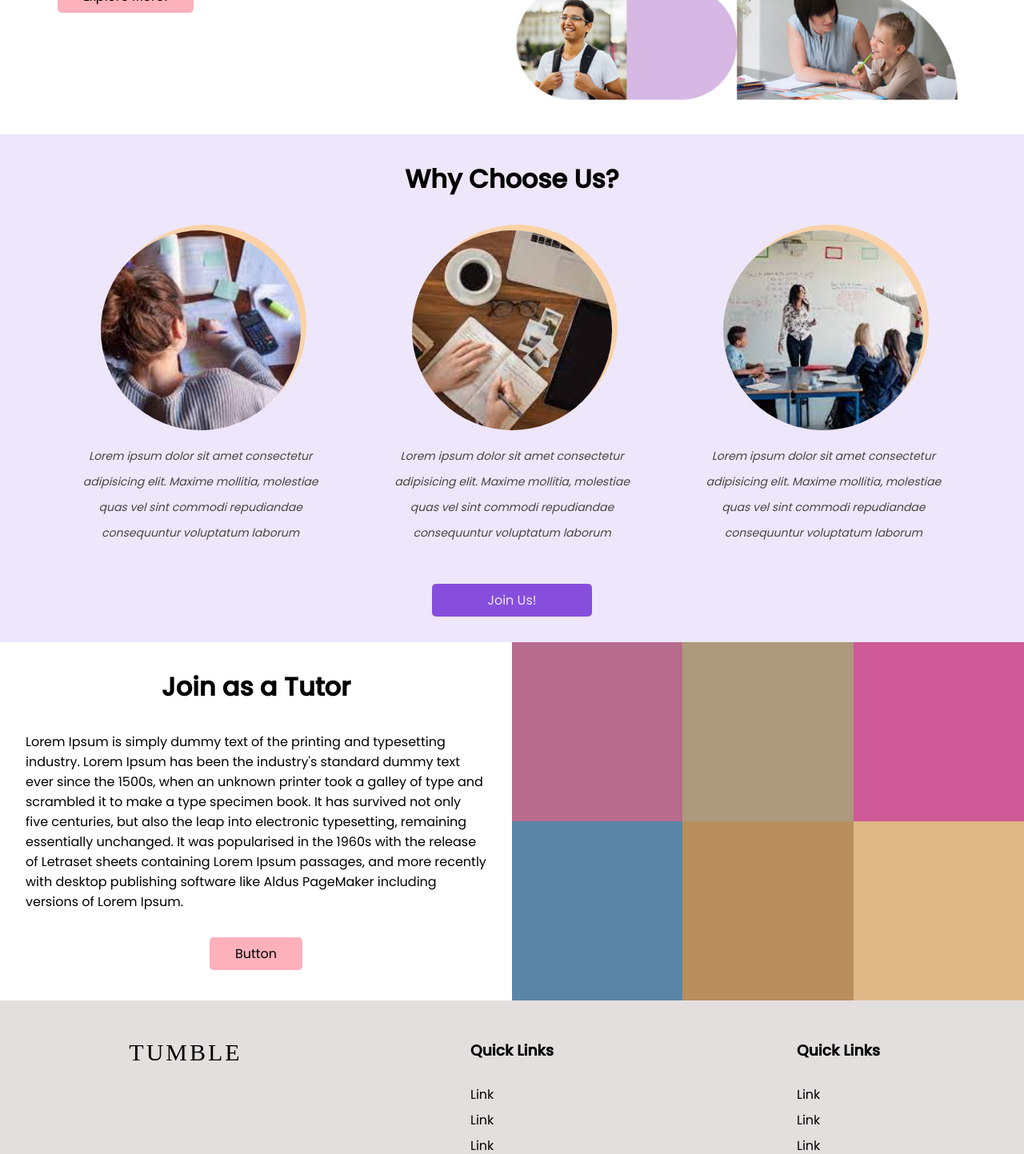
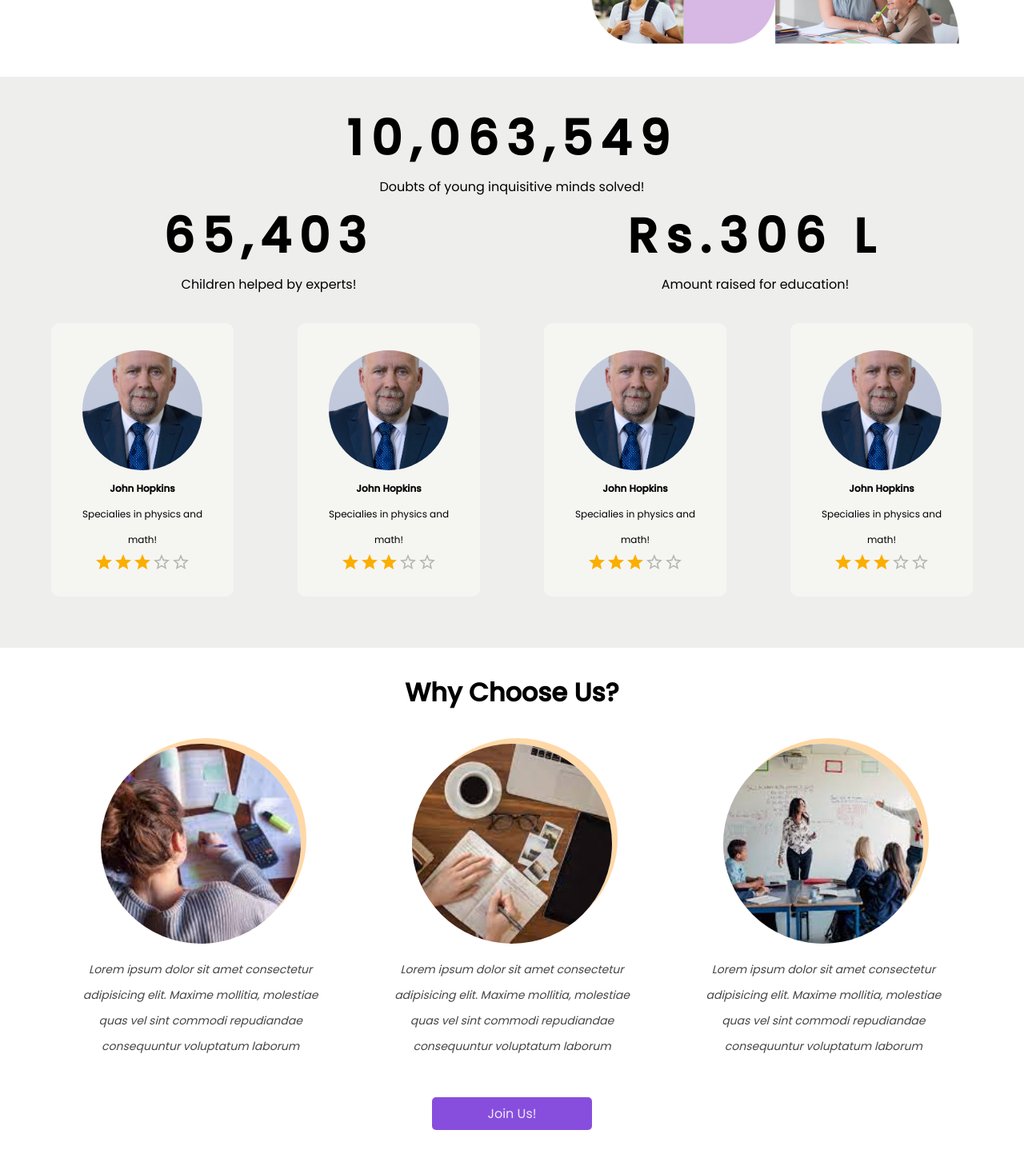
Before and after one commit to kkothari2001/SIH-PreHack-Narcodes, a React (Create React App) app in the folder client/: page / in a window 1280 px wide. Shown: the part 460-1903 px from the top of the page at 80% size. Built offline with nearby package versions, Linux system fonts and the light colour scheme.

Commit message:
leaderboard

```diff
--- a/client/package.json
+++ b/client/package.json
@@ -14,6 +14,7 @@
     "mdbreact": "^5.2.0",
     "react": "^17.0.2",
     "react-bootstrap": "^2.2.1",
+    "react-countup": "^6.1.1",
     "react-dom": "^17.0.2",
     "react-router-dom": "^6.2.2",
     "react-scripts": "5.0.0",
--- a/client/src/Components/Auth.js
+++ b/client/src/Components/Auth.js
@@ -15,9 +15,9 @@ const Login = ({ setLogin }) => {
       <h1>Login</h1>
       <br />
       <label>Email</label>
+      <form>
         <TextField
           required
-        label="Required"
           variant="outlined"
           fullWidth
           placeholder="yourname@mail.com"
@@ -30,6 +30,7 @@ const Login = ({ setLogin }) => {
         <TextField
           variant="outlined"
           fullWidth
+          required
           placeholder="enter password"
           type="password"
           onChange={(e) => setDetails({ ...details, password: e.target.value })}
@@ -46,15 +47,20 @@ const Login = ({ setLogin }) => {
           </p>
         </i>
         <br />
-      <div className="login-button" onClick={() => handleLogin()}>
+        <div
+          type="submit"
+          className="login-button"
+          onClick={() => handleLogin()}
+        >
           Login
         </div>
+      </form>
       <br />
       <p
         style={{
           textAlign: "center",
           fontSize: "14px",
-          cursor: "pointer"
+          cursor: "pointer",
         }}
         onClick={() => setLogin(false)}
       >
@@ -71,7 +77,7 @@ const Register = ({ setLogin }) => {
     email: "",
     password: "",
     confpassword: "",
-    expert: false
+    expert: false,
   });
 
   const handleRegister = () => {
@@ -94,7 +100,9 @@ const Register = ({ setLogin }) => {
             placeholder="First Name"
             fullWidth
             type="text"
-            onChange={(e) => setDetails({ ...details, first_name: e.target.value })}
+            onChange={(e) =>
+              setDetails({ ...details, first_name: e.target.value })
+            }
           ></TextField>
         </Grid>
         <Grid item xs={6} sm={6}>
@@ -103,7 +111,9 @@ const Register = ({ setLogin }) => {
             fullWidth
             placeholder="Last Name"
             type="text"
-            onChange={(e) => setDetails({ ...details, last_name: e.target.value })}
+            onChange={(e) =>
+              setDetails({ ...details, last_name: e.target.value })
+            }
           ></TextField>
         </Grid>
       </Grid>
@@ -142,9 +152,12 @@ const Register = ({ setLogin }) => {
       ></TextField>
       <br />
       <br />
-      <div style={{ display: "flex" }}>
+      <div style={{ display: "flex", alignItems: "center" }}>
         <label>Register as an expert</label>
-        <Switch checked={details.expert} onChange={() => setDetails({ ...details, expert: !details.expert })} />
+        <Switch
+          checked={details.expert}
+          onChange={() => setDetails({ ...details, expert: !details.expert })}
+        />
       </div>
 
       <br />
@@ -156,7 +169,7 @@ const Register = ({ setLogin }) => {
         style={{
           textAlign: "center",
           fontSize: "14px",
-          cursor: "pointer"
+          cursor: "pointer",
         }}
         onClick={() => setLogin(true)}
       >
--- a/client/src/Components/FooterPage.js
+++ b/client/src/Components/FooterPage.js
@@ -1,49 +1,13 @@
 import React from "react";
-import { Grid, Link } from "@mui/material";
-import "../css/FooterPage.css"
+import "../css/FooterPage.css";
 
 const Footer = () => {
   return (
     <div className="footer">
       <div style={{ maxWidth: "1300px", margin: "auto" }}>
-        <Grid container spacing={5}>
-          <Grid item xs={12} sm={12} md={4}>
-            <div className="footer-prati">
-              <h3>TUMBLE</h3>
-              <br />
-            </div>
-          </Grid>
-          <Grid item xs={12} sm={6} md={4}>
-            <div className="quick-links">
-              <h3>Quick Links</h3>
-              <br />
-              <Link href="" underline="none" color="inherit">
-                <p>Link</p>
-              </Link>
-              <Link href="" underline="none" color="inherit">
-                <p>Link</p>
-              </Link>
-              <Link href="" underline="none" color="inherit">
-                <p>Link</p>
-              </Link>
-            </div>
-          </Grid>
-          <Grid item xs={12} sm={6} md={4}>
-            <div className="quick-links">
-              <h3>Quick Links</h3>
-              <br />
-              <Link href="" underline="none" color="inherit">
-                <p>Link</p>
-              </Link>
-              <Link href="" underline="none" color="inherit">
-                <p>Link</p>
-              </Link>
-              <Link href="" underline="none" color="inherit">
-                <p>Link</p>
-              </Link>
-            </div>
-          </Grid>
-        </Grid>
+        <div className="footer-prati">
+          <h3>TUMBLE</h3>
+        </div>
       </div>
     </div>
   );
--- a/client/src/Components/Landing.js
+++ b/client/src/Components/Landing.js
@@ -5,13 +5,14 @@ import img1 from "../assets/LandingPage1.PNG";
 import study1 from "../assets/study1.jpg";
 import study2 from "../assets/study2.jpg";
 import study3 from "../assets/study3.jpg";
+import LeaderBoard from "./LeaderBoard";
 
 const Landing = () => {
   return (
     <div className="landing-wrapper">
       <div style={{ maxWidth: "1200px", margin: "auto", padding: "2rem" }}>
         <Grid container>
-          <Grid item xs={12} sm={12} md={6}>
+          <Grid item xs={12} sm={12} md={7}>
             <div
               style={{
                 height: "80%",
@@ -33,7 +34,7 @@ const Landing = () => {
               <div className="CTA">Explore More!</div>
             </div>
           </Grid>
-          <Grid item xs={12} sm={12} md={6}>
+          <Grid item xs={12} sm={12} md={5}>
             <img
               style={{ width: "100%", height: "100%" }}
               src={img1}
@@ -42,6 +43,7 @@ const Landing = () => {
           </Grid>
         </Grid>
       </div>
+      <LeaderBoard />
       <div className="why-choose-us">
         <h1 style={{ textAlign: "center" }}>Why Choose Us?</h1>
         <Grid
--- /dev/null
+++ b/client/src/Components/LeaderBoard.js
@@ -0,0 +1,58 @@
+import { Grid } from "@mui/material";
+import React from "react";
+import CountUp from "react-countup";
+import "../css/leaderboard.css";
+import { Rating } from "@mui/material";
+import prof from "../assets/prof.jpg"
+
+const Card = () => {
+  return (
+    <div className="tutor-card">
+      <img src={prof} alt=""></img>
+      <b>
+        <p>John Hopkins</p>
+      </b>
+      <p>Specialies in physics and math!</p>
+      <Rating readOnly value={3} />
+    </div>
+  );
+};
+
+const LeaderBoard = () => {
+  return (
+    <div className="leaderboard-wrapper">
+      <h1>
+        <CountUp start separator="," end={10063549} />
+      </h1>
+      <p>Doubts of young inquisitive minds solved!</p>
+      <Grid container>
+        <Grid item xs={12} sm={6}>
+          <h1>65,403</h1>
+          <p>Children helped by experts!</p>
+        </Grid>
+        <Grid item xs={12} sm={6}>
+          <h1>Rs.306 L</h1>
+          <p>Amount raised for education!</p>
+        </Grid>
+      </Grid>
+      <div className="cards">
+        <Grid container spacing={10}>
+          <Grid item xs={12} sm={6} md={3}>
+            <Card />
+          </Grid>
+          <Grid item xs={12} sm={6} md={3}>
+            <Card />
+          </Grid>
+          <Grid item xs={12} sm={6} md={3}>
+            <Card />
+          </Grid>
+          <Grid item xs={12} sm={6} md={3}>
+            <Card />
+          </Grid>
+        </Grid>
+      </div>
+    </div>
+  );
+};
+
+export default LeaderBoard;
--- a/client/src/Components/Tutor.js
+++ b/client/src/Components/Tutor.js
@@ -5,7 +5,7 @@ import "../css/Tutor.css";
 
 const Tutor = () => {
   return (
-    <div className="landing-wrapper">
+    <div className="tutor-wrapper">
       <Grid container>
         <Grid item xs={12} sm={12} md={6}>
           <h1 style={{marginTop: '2rem', textAlign: "center"}}>Join as a Tutor</h1>
--- a/client/src/css/Landing.css
+++ b/client/src/css/Landing.css
@@ -18,7 +18,6 @@
 }
 
 .why-choose-us {
-  background-color: #eee6fa;
   padding: 2rem;
 }
 
--- a/client/src/css/Tutor.css
+++ b/client/src/css/Tutor.css
@@ -36,3 +36,7 @@
   margin: auto;
   margin-top: 2rem;
 }
+
+.tutor-wrapper {
+  background-color: #ebebeb;
+}
--- /dev/null
+++ b/client/src/css/leaderboard.css
@@ -0,0 +1,32 @@
+.leaderboard-wrapper {
+    text-align: center;
+    padding: 2rem;
+    background-color: #eeeeed;
+}
+
+.leaderboard-wrapper img{
+    width: 150px;
+    height: 150px;
+    object-fit: cover;
+    border-radius: 50%;
+    margin-top: 10px;
+}
+
+.leaderboard-wrapper h1 {
+    font-size: 60px;
+    letter-spacing: 10px;
+}
+
+.cards{
+    padding: 2rem;
+}
+
+.cards .tutor-card {
+    background-color: #f5f5f2;
+    border-radius: 10px;
+    padding: 1.5rem;
+}
+
+.tutor-card p {
+    font-size: 12px;
+}
```
Also changed, not shown: client/src/assets/prof.jpg (added), 1 other file (tests, documents, lock files or other folders). Lines whose indentation alone changed are shown as unchanged.
